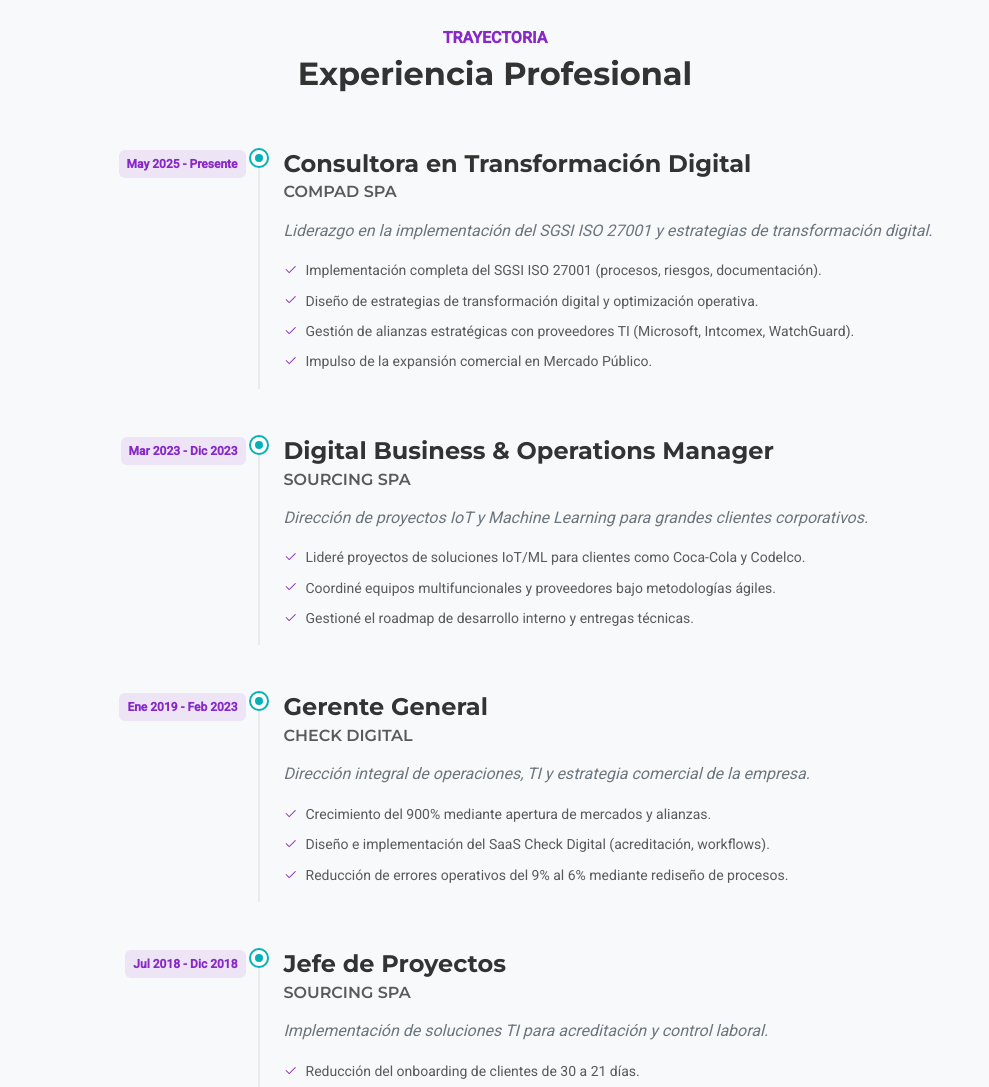
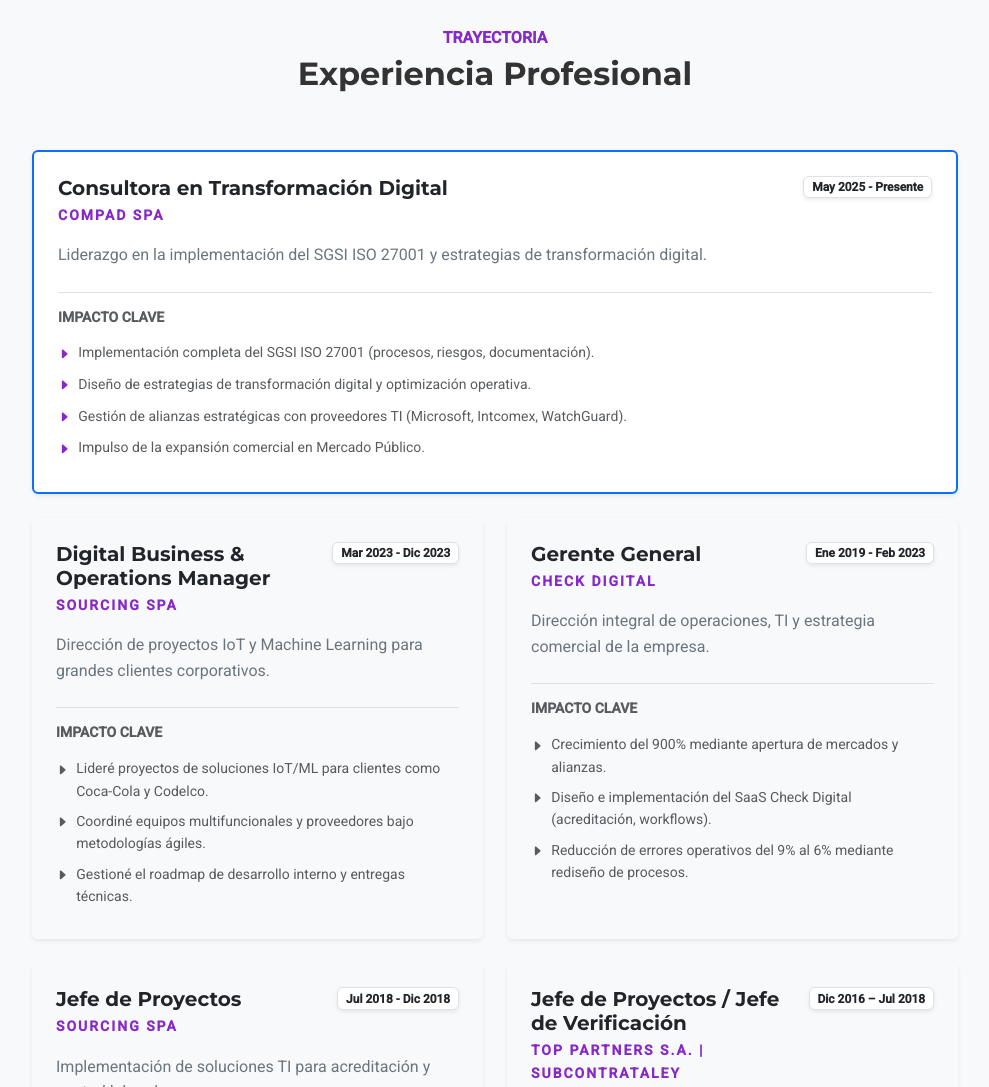
Before and after one commit to kserey/portafolio, a plain HTML site: page index.html in a window 1280 px wide. Shown: the part 820-1907 px from the top of the page, without its empty margins (145-1134 px from the left). Drawn offline with nearby package versions, Linux system fonts and the light colour scheme.

Commit message:
Update README and enhance experience section with Bootstrap grid and card layout

```diff
--- a/css/style.css
+++ b/css/style.css
@@ -64,23 +64,6 @@ a:hover {
     padding-top: 80px;
 }
 
-/* TIMELINE */
-.timeline-dot {
-    width: 16px;
-    height: 16px;
-    background: var(--accent-color); /* Turquesa */
-    border: 4px solid #fff;
-    border-radius: 50%;
-    position: absolute;
-    left: -9px;
-    top: 0;
-    box-shadow: 0 0 0 2px var(--accent-color);
-}
-
-.timeline .border-start {
-    border-color: #e9ecef !important;
-}
-
 /* CARDS ANIMATION */
 .hover-lift {
     transition: transform 0.3s ease, box-shadow 0.3s ease;
@@ -90,6 +73,15 @@ a:hover {
     transform: translateY(-5px);
     box-shadow: 0 1rem 3rem rgba(0,0,0,.175)!important;
     border-top: 4px solid var(--accent-color) !important; /* Detalle turquesa al pasar mouse */
+}
+
+.card {
+    transition: all 0.3s ease;
+}
+
+.card:hover {
+    border-color: var(--accent-color) !important;
+    transform: translateY(-5px);
 }
 
 /* FOTO DE PERFIL */
@@ -107,17 +99,14 @@ a:hover {
 }
 .delay-1 { animation-delay: 0.3s; }
 
+
 @keyframes fadeIn {
     from { opacity: 0; transform: translateY(20px); }
     to { opacity: 1; transform: translateY(0); }
 }
 
-/* RESPONSIVE */
-@media (max-width: 768px) {
-    .timeline .border-start {
-        border-left: none !important;
-        padding-left: 0 !important;
-        margin-top: 1rem;
+@media (min-width: 768px) {
+    .border-end-md {
+        border-right: 1px solid #dee2e6 !important;
     }
-    .timeline-dot { display: none; }
 }
--- a/js/script.js
+++ b/js/script.js
@@ -37,25 +37,44 @@ function loadProfile() {
 function loadExperience() {
     const list = document.getElementById('experience-list');
 
+    // Limpiamos clases anteriores y configuramos el Grid de Bootstrap
+    list.className = 'row g-4';
+
     data.experience.forEach((job, index) => {
-        // Creamos la lista de logros como HTML
-        const achievementsHtml = job.achievements.map(a => `<li class="mb-2"><i class="bi bi-check2 text-primary me-2"></i>${a}</li>`).join('');
+        const isCurrent = index === 0; // El primero es el actual
+
+        // Diferenciar visualmente el actual
+        const colClass = isCurrent ? 'col-12' : 'col-lg-6';
+        const cardClass = isCurrent ? 'border-primary border-2' : 'border-0';
+        const bgClass = isCurrent ? 'bg-white' : 'bg-light';
+        const iconColor = isCurrent ? 'text-primary' : 'text-muted';
+
+        const achievementsHtml = job.achievements.map(a =>
+            `<li class="mb-2 d-flex align-items-start"><i class="bi bi-caret-right-fill ${iconColor} mt-1 me-2 small"></i><span>${a}</span></li>`
+        ).join('');
 
         const item = document.createElement('div');
-        item.className = 'timeline-item mb-5';
+        item.className = colClass;
+
         item.innerHTML = `
-            <div class="row">
-                <div class="col-md-3 text-md-end">
-                    <span class="badge bg-primary-soft text-primary fw-bold mb-2 mb-md-0 d-inline-block p-2">${job.period}</span>
-                </div>
-                <div class="col-md-9 border-start border-2 ps-4 position-relative">
-                    <div class="timeline-dot"></div>
-                    <h3 class="h4 fw-bold mb-1">${job.role}</h3>
-                    <h4 class="h6 text-muted text-uppercase mb-3">${job.company}</h4>
-                    <p class="mb-3 fst-italic text-secondary">${job.description}</p>
-                    <ul class="list-unstyled text-muted small">
-                        ${achievementsHtml}
-                    </ul>
+            <div class="card h-100 shadow-sm ${cardClass} ${bgClass} hover-lift animate-fade-in" style="animation-delay: ${index * 0.1}s">
+                <div class="card-body p-4">
+                    <div class="d-flex justify-content-between align-items-start mb-3">
+                        <div>
+                            <h5 class="fw-bold text-dark mb-1">${job.role}</h5>
+                            <div class="text-uppercase small fw-bold tracking-wide text-primary">${job.company}</div>
+                        </div>
+                        <span class="badge bg-white text-dark border shadow-sm">${job.period}</span>
+                    </div>
+
+                    <p class="card-text text-secondary mb-4">${job.description}</p>
+
+                    <div class="border-top pt-3">
+                        <h6 class="small fw-bold text-muted text-uppercase mb-3">Impacto Clave</h6>
+                        <ul class="list-unstyled small text-muted mb-0">
+                            ${achievementsHtml}
+                        </ul>
+                    </div>
                 </div>
             </div>
         `;
```
Also changed, not shown: 1 other file.
